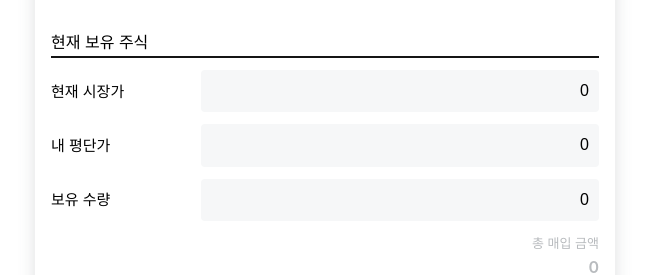
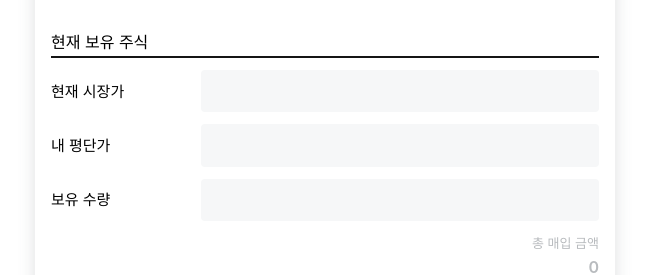
Before and after one commit to uu29/stock-calc, a Next.js app: page / in a window 1280 px wide. Shown: the part 405-680 px from the top of the page, without its empty margins (315-964 px from the left). Built offline with nearby package versions, Linux system fonts and the light colour scheme.

Commit message:
feat: number input 기능 추가

```diff
--- a/components/home/CurrentStock.tsx
+++ b/components/home/CurrentStock.tsx
@@ -1,11 +1,11 @@
 import { useDispatch, useSelector } from "react-redux";
 import { InputLabel, InputValue, LabelBlock, SectionInputLine, SectionItem, SectionRightLine, SectionTitle, ValueText } from "./CalculatorStyle";
-// eslint-disable-next-line @typescript-eslint/no-unused-vars
 import { InputValueProps, valueTextTheme } from "./interface";
 import { State } from "store/slices";
-import { CurrentStockType, setCurrentStock } from "store/slices/home/reducer";
-import React from "react";
+import { CurrentStockType, setCurrentStock, SetStockParams } from "store/slices/home/reducer";
+import React, { useEffect, useState } from "react";
 import label from "json/label.json";
+import { numberWithCommas } from "../../lib/function";
 
 export const Value = React.memo(({ value, theme = valueTextTheme.medium }: InputValueProps) => (
   <ValueText isActive={value > 0} textTheme={theme}>
@@ -13,39 +13,56 @@ export const Value = React.memo(({ value, theme = valueTextTheme.medium }: Input
   </ValueText>
 ));
 
+type ChangeCallbackType = ({ params }: SetStockParams) => void;
+
 interface InputValueContainerProps {
-  label: string;
-  name: string;
-  value: number;
-  changeHandler: () => void;
+  inputLabel: string;
+  inputName: string;
+  inputValue: number;
+  changeCallback: ChangeCallbackType;
 }
 
-interface ChangeHandlerProps {
-  name: CurrentStockType;
-  value: number;
-}
+const numRegex = /^\d+$/;
+const commaRegex = /,/g;
 
-const InputValueContainer = React.memo(({ label, name, value, changeHandler }: InputValueContainerProps) => (
-  <SectionInputLine>
-    <InputLabel htmlFor={name}>{label}</InputLabel>
-    <InputValue id={name} name={name} value={value} onChange={changeHandler} />
-  </SectionInputLine>
-));
+const InputValueContainer = React.memo(({ inputLabel, inputName, inputValue, changeCallback }: InputValueContainerProps) => {
+  const [displayValue, setDisplayValue] = useState("");
+
+  const handleChange = (e: React.ChangeEvent<HTMLInputElement>) => {
+    let { name, value } = e.currentTarget;
+    value = value.replace(commaRegex, "");
+    const isNum = numRegex.test(value);
+    if (isNum || value === "") changeCallback({ [name]: Number(value) });
+  };
+
+  useEffect(() => {
+    let val = "";
+    if (inputValue > 0) val = numberWithCommas(inputValue);
+    setDisplayValue(val);
+  }, [inputValue]);
+
+  return (
+    <SectionInputLine>
+      <InputLabel htmlFor={inputName}>{inputLabel}</InputLabel>
+      <InputValue type="text" id={inputName} name={inputName} value={displayValue} onChange={handleChange} />
+    </SectionInputLine>
+  );
+});
 
 const CurrentStock = () => {
   const currentStock = useSelector((state: State) => state.home.current_stock);
   const currentStockKeys = Object.keys(currentStock) as CurrentStockType[];
   const dispatch = useDispatch();
 
-  const changeHandler = ({ name, value }: ChangeHandlerProps) => {
-    dispatch(setCurrentStock({ [name]: value }));
+  const changeCallback = (params: SetStockParams) => {
+    dispatch(setCurrentStock(params));
   };
 
   return (
     <SectionItem>
       <SectionTitle>현재 보유 주식</SectionTitle>
       {currentStockKeys.map((name: CurrentStockType) => (
-        <InputValueContainer key={name} label={label[name]} name={name} value={currentStock[name]} onChangeHandler={() => {}} />
+        <InputValueContainer key={name} inputLabel={label[name]} inputName={name} inputValue={currentStock[name]} changeCallback={changeCallback} />
       ))}
       <SectionRightLine>
         <LabelBlock>총 매입 금액</LabelBlock>
--- /dev/null
+++ b/lib/function.ts
@@ -0,0 +1 @@
+export const numberWithCommas = (x: number) => x.toString().replace(/\B(?=(\d{3})+(?!\d))/g, ",");
--- a/store/slices/home/reducer.ts
+++ b/store/slices/home/reducer.ts
@@ -1,6 +1,5 @@
 import { createSlice, PayloadAction } from "@reduxjs/toolkit";
 import { FeatureKey } from "../../featureKey";
-import { act } from "react-dom/test-utils";
 
 export const totalStock = {
   total_average: "total_average",
@@ -39,7 +38,7 @@ export const tradingStock = {
 
 export type TradingStockType = typeof tradingStock[keyof typeof tradingStock];
 
-interface ITradingStock {
+export interface ITradingStock {
   trading_price: number;
   trading_quantity: number;
 }
@@ -48,10 +47,6 @@ export interface HomeState {
   total_stock: ITotalStock;
   current_stock: ICurrentStock;
   trading_stock: ITradingStock;
-}
-
-export interface FormPayload {
-  [key: string]: number;
 }
 
 export const initialState: HomeState = {
@@ -72,18 +67,22 @@ export const initialState: HomeState = {
   },
 };
 
+export interface SetStockParams {
+  [key: string]: number;
+}
+
 export const homeSlice = createSlice({
   name: FeatureKey.home,
   initialState,
   reducers: {
     setTotalStock(state, action: PayloadAction<ITotalStock>) {
-      state.total_stock = { ...action.payload };
+      state.total_stock = { ...state.total_stock, ...action.payload };
     },
-    setCurrentStock(state, action: PayloadAction<ICurrentStock>) {
-      state.current_stock = { ...state, ...action.payload };
+    setCurrentStock(state, action: PayloadAction<SetStockParams>) {
+      state.current_stock = { ...state.current_stock, ...action.payload };
     },
     setTradingStock(state, action: PayloadAction<ITradingStock>) {
-      state.trading_stock = { ...state, ...action.payload };
+      state.trading_stock = { ...state.trading_stock, ...action.payload };
     },
   },
 });
```
